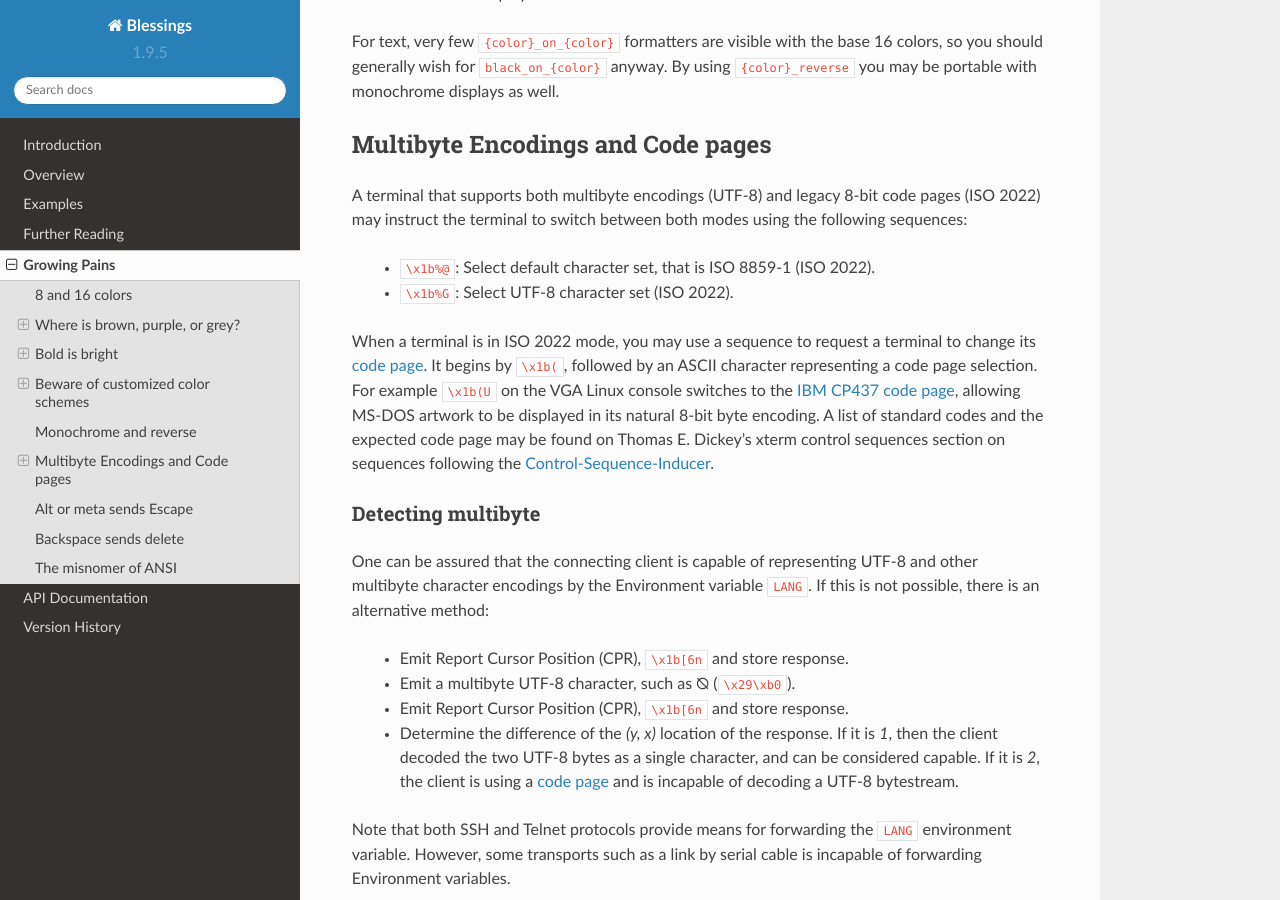
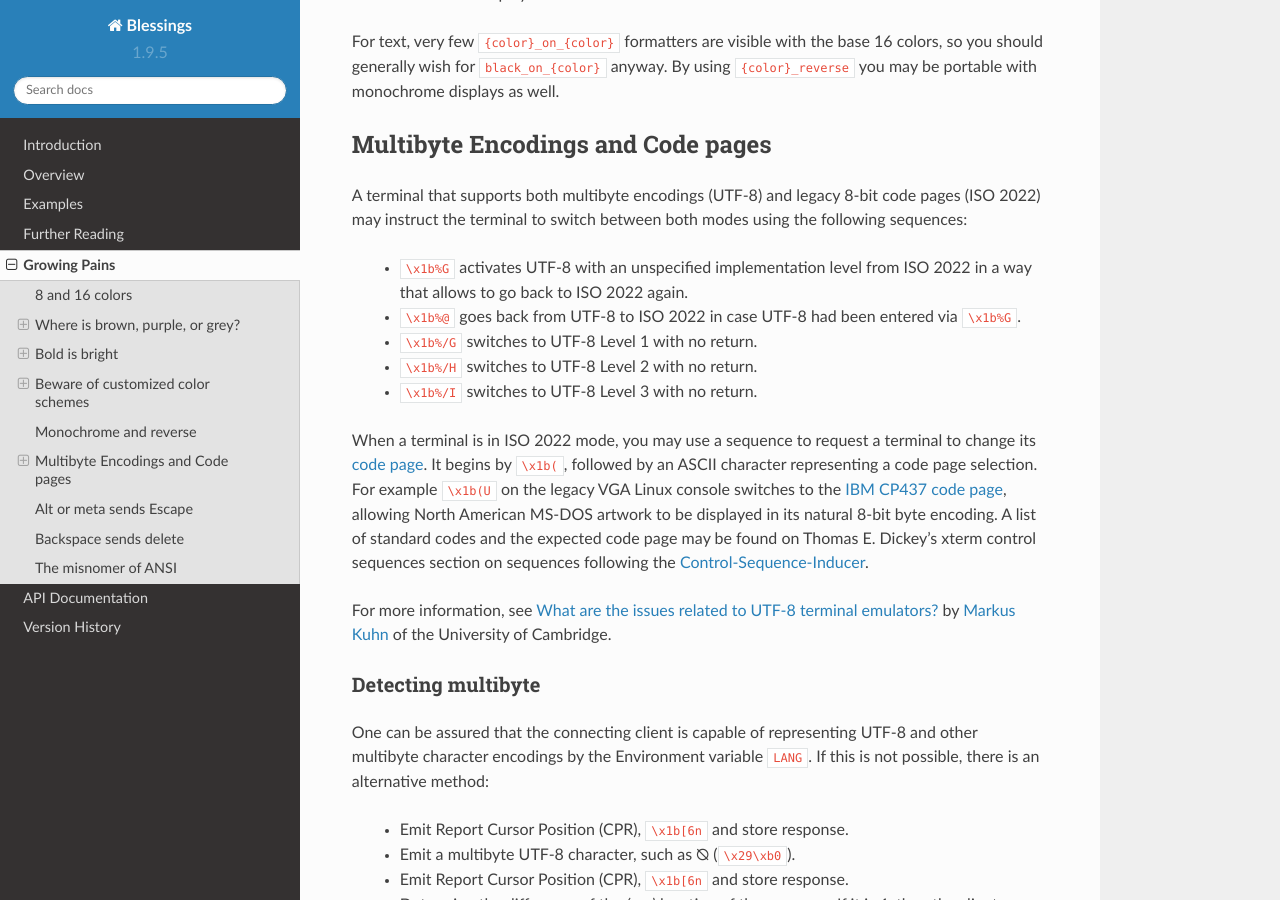
Before and after one commit to erikrose/blessings, a Sphinx documentation site: the page built from docs/pains.rst, in a window 1280 px wide and 900 px high, scrolled down 4385 px. Built offline with Sphinx 7.4.7 and the Read the Docs theme 2.0.0, drawn with Linux system fonts in a browser that asks for light colours; some of the changed text lies outside the part shown.

Commit message:
doc polish, http->https, reference Khun

```diff
--- a/docs/further.rst
+++ b/docs/further.rst
@@ -93,8 +93,8 @@
   by Linda Mui, Tim O'Reilly, and John Strang.
 
 - Note that System-V systems, also known as `Unix98
-  <http://en.wikipedia.org/wiki/Single_UNIX_Specification>`_ (SunOS, HP-UX,
-  AIX and others) use a `Streams <http://en.wikipedia.org/wiki/STREAMS>`_
+  <https://en.wikipedia.org/wiki/Single_UNIX_Specification>`_ (SunOS, HP-UX,
+  AIX and others) use a `Streams <https://en.wikipedia.org/wiki/STREAMS>`_
   interface.  On these systems, the `ioctl(2)
   <http://pubs.opengroup.org/onlinepubs/009695399/functions/ioctl.html>`_
   interface provides the ``PUSH`` and ``POP`` parameters to communicate with
--- a/docs/pains.rst
+++ b/docs/pains.rst
@@ -233,17 +233,27 @@
 code pages (ISO 2022) may instruct the terminal to switch between both
 modes using the following sequences:
 
-  - ``\x1b%@``: Select default character set, that is ISO 8859-1 (ISO 2022).
-  - ``\x1b%G``: Select UTF-8 character set (ISO 2022).
+  - ``\x1b%G`` activates UTF-8 with an unspecified implementation level
+    from ISO 2022 in a way that allows to go back to ISO 2022 again.
+  - ``\x1b%@`` goes back from UTF-8 to ISO 2022 in case UTF-8 had been
+    entered via ``\x1b%G``.
+  - ``\x1b%/G`` switches to UTF-8 Level 1 with no return.
+  - ``\x1b%/H`` switches to UTF-8 Level 2 with no return.
+  - ``\x1b%/I`` switches to UTF-8 Level 3 with no return.
 
 When a terminal is in ISO 2022 mode, you may use a sequence
 to request a terminal to change its `code page`_.  It begins by ``\x1b(``,
 followed by an ASCII character representing a code page selection.  For
-example ``\x1b(U`` on the VGA Linux console switches to the `IBM CP437`_
-`code page`_, allowing MS-DOS artwork to be displayed in its natural
-8-bit byte encoding.  A list of standard codes and the expected code page
-may be found on Thomas E. Dickey's xterm control sequences section on
+example ``\x1b(U`` on the legacy VGA Linux console switches to the `IBM CP437`_
+`code page`_, allowing North American MS-DOS artwork to be displayed in its
+natural 8-bit byte encoding.  A list of standard codes and the expected code
+page may be found on Thomas E. Dickey's xterm control sequences section on
 sequences following the `Control-Sequence-Inducer`_.
+
+For more information, see `What are the issues related to UTF-8 terminal
+emulators? <http://www.cl.cam.ac.uk/~mgk25/unicode.html#term>`_ by
+`Markus Kuhn <http://www.cl.cam.ac.uk/~mgk25/>`_ of the University of
+Cambridge.
 
 Detecting multibyte
 ~~~~~~~~~~~~~~~~~~~
@@ -341,17 +351,10 @@
   and its ability to display colored text further populated the idea that such
   text "is ANSI".
 
-- The `IBM CP437`_ `code page`_ (which provided "block art" characters) paired
-  with `ECMA-48`_ sequences supported by the MS-DOS ANSI.SYS driver to create
-  artwork, known as `ANSI art <http://sixteencolors.net/>`_.
-
-  This is purely an American misnomer, because early IBM PC and clones in the
-  European nations did not ship with the `IBM CP437`_ `code page`_ by default.
-
-  Many people now mistake the difference between "ASCII art" and "ANSI art" to
-  be whether or not block art and other characters from the `IBM CP437`_
-  code page are used.  Where even such "ASCII art" may contain `ECMA-48`_
-  color codes!
+- The various code pages used in MS-DOS Personal Computers,
+  providing "block art" characters in the 8th bit (int 127-255), paired
+  with `ECMA-48`_ sequences supported by the MS-DOS `ANSI.SYS`_ driver
+  to create artwork, known as `ANSI art <http://pc.textmod.es/>`_.
 
 - The ANSI terminal database entry and its many descendants in the
   `terminfo database
@@ -369,11 +372,11 @@
   "Escape Sequence" is so termed because it follows the ASCII character
   for the escape key (ESC, ``\x1b``).
 
-.. _code page: http://en.wikipedia.org/wiki/Code_page
-.. _IBM CP437: http://en.wikipedia.org/wiki/Code_page_437
-.. _CGA Color Palette: http://en.wikipedia.org/wiki/Color_Graphics_Adapter#With_an_RGBI_monitor
+.. _code page: https://en.wikipedia.org/wiki/Code_page
+.. _IBM CP437: https://en.wikipedia.org/wiki/Code_page_437
+.. _CGA Color Palette: https://en.wikipedia.org/wiki/Color_Graphics_Adapter#With_an_RGBI_monitor
 .. _f.lux: https://justgetflux.com/
-.. _ZX Spectrum: http://en.wikipedia.org/wiki/List_of_8-bit_computer_hardware_palettes#ZX_Spectrum
+.. _ZX Spectrum: https://en.wikipedia.org/wiki/List_of_8-bit_computer_hardware_palettes#ZX_Spectrum
 .. _Control-Sequence-Inducer: http://invisible-island.net/xterm/ctlseqs/ctlseqs.html#h2-Controls-beginning-with-ESC
 .. _resize.c: http://www.opensource.apple.com/source/X11apps/X11apps-13/xterm/xterm-207/resize.c
 .. _ANSI.SYS: http://www.kegel.com/nansi/
```
